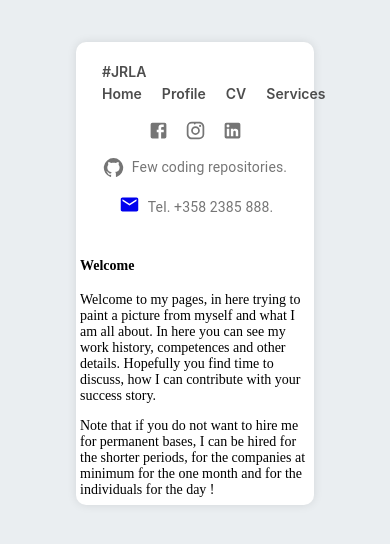
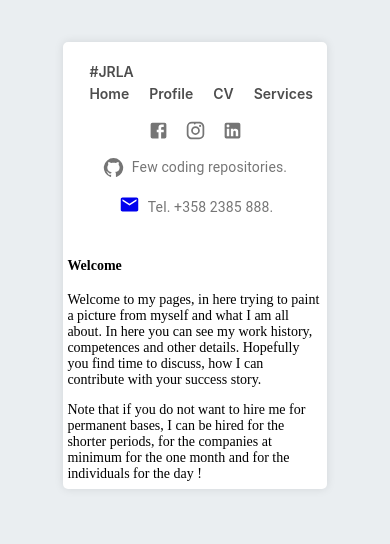
Before and after one commit to JouniR68/CV, a React (Vite) app: page / in a window 390 px wide. Shown: the top 544 px of the page. Built offline with nearby package versions, Linux system fonts and the light colour scheme; no server answers; the database is empty.

Commit message:
mobile 768

```diff
--- a/src/index.css
+++ b/src/index.css
@@ -324,12 +324,12 @@
     flex-direction: column;
     height: fit-content;
     /* Full viewport height */
-    margin-left: 1rem;
-    margin-right: 1rem;
+    margin-left: 0.1rem;
+    margin-right: 0.1rem;
     padding: 2px;
     background-color: #ffffff;
     box-shadow: 0 0 10px rgba(0, 0, 0, 0.1);
-    border-radius: 10px;
+    border-radius: 5px;
   }
   .sos {
     margin-top: -4rem;
```
